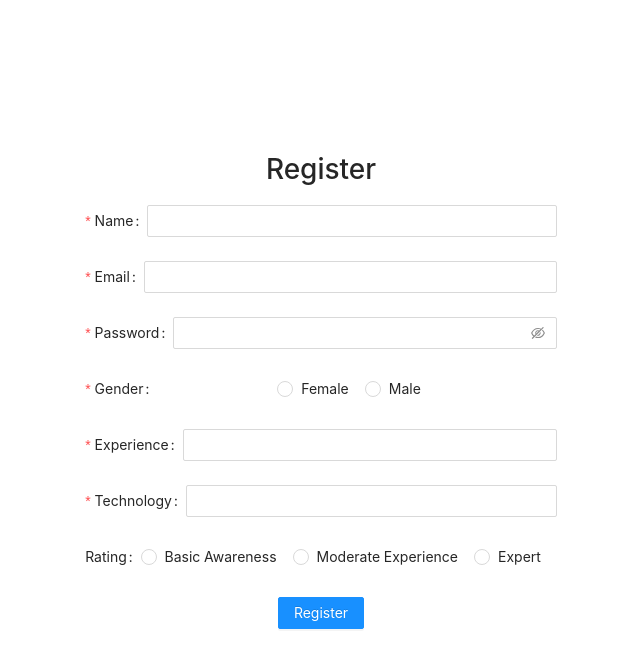
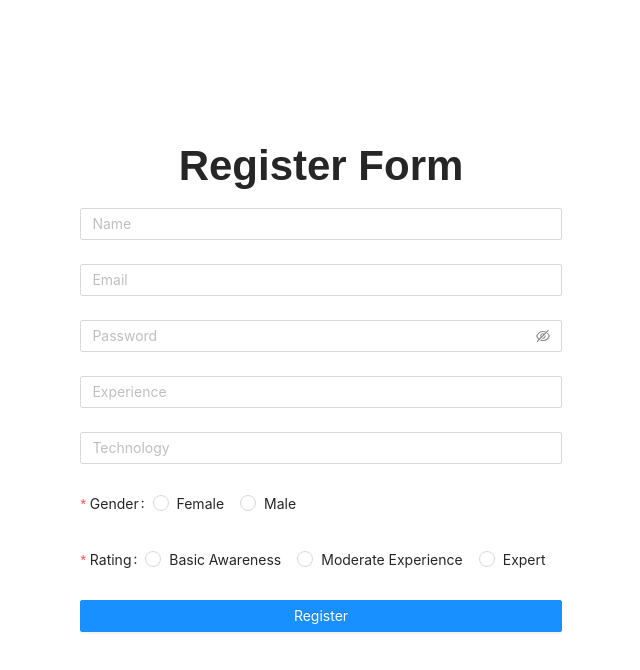
Before and after one commit to Archana-archu1809/form, a React (Create React App) app: page /signup in a window 1280 px wide. Shown: the top 670 px of the page, without its empty margins (319-959 px from the left). Built offline with nearby package versions, Linux system fonts and the light colour scheme.

Commit message:
ui changes

```diff
--- a/src/App.css
+++ b/src/App.css
@@ -1,39 +1 @@
 @import '~antd/dist/antd.css';
-.App {
-  text-align: center;
-}
-
-.App-logo {
-  height: 40vmin;
-  pointer-events: none;
-}
-
-@media (prefers-reduced-motion: no-preference) {
-  .App-logo {
-    animation: App-logo-spin infinite 20s linear;
-  }
-}
-
-.App-header {
-  background-color: #282c34;
-  min-height: 100vh;
-  display: flex;
-  flex-direction: column;
-  align-items: center;
-  justify-content: center;
-  font-size: calc(10px + 2vmin);
-  color: white;
-}
-
-.App-link {
-  color: #61dafb;
-}
-
-@keyframes App-logo-spin {
-  from {
-    transform: rotate(0deg);
-  }
-  to {
-    transform: rotate(360deg);
-  }
-}
--- a/src/App.js
+++ b/src/App.js
@@ -5,6 +5,7 @@ import Login from './Login';
 import {BrowserRouter as Router, Routes, Route} from "react-router-dom"
 import Admin from './admin';
 import AdminSide from './adminSide';
+import Datas from "./data"
 
 function App() {
   return (
@@ -15,6 +16,7 @@ function App() {
           <Route path="/signup" element={<Register/>} />
           <Route path="/admin" element={<Admin/>} />
           <Route path="/data" element={<AdminSide />} />
+          <Route path="/datas" element={<Datas/>} />
         </Routes>
       </Router>
 
--- a/src/Login.js
+++ b/src/Login.js
@@ -31,9 +31,10 @@ function Login(){
       justify="center"
       align="middle"
       style={{ minHeight: "100vh" }}
+
     >
       <Col>
-        <h1>Login</h1>
+        <h1 style={{color:"#33333",fontFamily:"'Josefin Sans', sans-serif",fontSize:"42px",fontWeight:"bold",lineHeight:1,}}>Welcome Back</h1>
         <Form autoComplete="off" onFinish={onFinish}>
           <Form.Item
             rules={[
@@ -43,10 +44,9 @@ function Login(){
                 type: "email",
               },
             ]}
-            label="Email"
             name="email"
           >
-            <Input />
+            <Input placeholder="email" />
           </Form.Item>
           <Form.Item
             rules={[
@@ -55,19 +55,18 @@ function Login(){
                 message: "Please input your password!",
               },
             ]}
-            label="Password"
             name="password"
           >
-            <Input.Password />
+            <Input.Password placeholder="password" />
           </Form.Item>
           <Form.Item>
-            <Button type="primary" htmlType="submit">
+            <Button type="primary" htmlType="submit" style={{width:"100%"}}>
              Login
             </Button>
           </Form.Item>
         </Form>
         <h3>{loginStatus}</h3>
-        <Button onClick={Register}>Register</Button>
+        <Button onClick={Register} style={{width:"100%"}}>Register</Button>
       </Col>
     </Row>
             </div>
--- a/src/Register.js
+++ b/src/Register.js
@@ -1,7 +1,6 @@
 import {Form,Input, Button,Row,Col, InputNumber, Radio} from 'antd'
 import Axios from "axios";
 import { useState } from 'react';
-import { Navigate } from 'react-router-dom';
 import {useNavigate} from "react-router-dom"
 function Register(){
 
@@ -39,7 +38,7 @@ const navigate=useNavigate();
       style={{ minHeight: "100vh" }}
     >
       <Col>
-        <h1>Register</h1>
+      <h1 style={{color:"#33333",fontFamily:"'Josefin Sans', sans-serif",fontSize:"42px",fontWeight:"bold",lineHeight:1,textAlign:"center"}}>Register Form</h1>
         <Form autoComplete="off" onFinish={onFinish}>
           <Form.Item
             rules={[
@@ -48,10 +47,10 @@ const navigate=useNavigate();
                 message: "Please input your name",
               },
             ]}
-            label="Name"
+
             name="name"
           >
-            <Input />
+            <Input placeholder='Name' />
           </Form.Item>
           <Form.Item
             rules={[
@@ -61,10 +60,10 @@ const navigate=useNavigate();
                 type: "email",
               },
             ]}
-            label="Email"
+
             name="email"
           >
-            <Input />
+            <Input placeholder='Email' />
           </Form.Item>
           <Form.Item
             rules={[
@@ -73,10 +72,34 @@ const navigate=useNavigate();
                 message: "Please input your password!",
               },
             ]}
-            label="Password"
+
             name="password"
           >
-            <Input.Password />
+            <Input.Password placeholder='Password'/>
+          </Form.Item>
+
+
+          <Form.Item
+          rules={[
+            {required:true,message:"Please input your experience"}
+          ]}
+
+          name="experience"
+          >
+            <Input placeholder='Experience' />
+
+          </Form.Item>
+          <Form.Item rules={[
+            {
+              required:true,
+              message:"Please input your technology"
+            }
+          ]}
+
+          name="technology"
+          >
+            <Input placeholder='Technology'/>
+
           </Form.Item>
           <Form.Item
           rules={[
@@ -91,30 +114,12 @@ const navigate=useNavigate();
             <Radio value="Male"> Male </Radio>
           </Radio.Group>
         </Form.Item>
-
-          <Form.Item
-          rules={[
-            {required:true,message:"Please input your experience"}
-          ]}
-          label="Experience"
-          name="experience"
-          >
-            <Input />
-
-          </Form.Item>
           <Form.Item rules={[
             {
               required:true,
               message:"Please input your technology"
             }
-          ]}
-          label="Technology"
-          name="technology"
-          >
-            <Input />
-
-          </Form.Item>
-          <Form.Item label="Rating" name="rating">
+          ]}  label="Rating" name="rating">
           <Radio.Group>
             <Radio value="Basic Awareness"> Basic Awareness </Radio>
             <Radio value="Moderate Experience"> Moderate Experience </Radio>
@@ -122,7 +127,7 @@ const navigate=useNavigate();
           </Radio.Group>
         </Form.Item>
           <Form.Item>
-            <Button type="primary" htmlType="submit">
+            <Button type="primary" htmlType="submit" style={{width:"100%"}}>
               Register
             </Button>
           </Form.Item>
--- a/src/adminSide.js
+++ b/src/adminSide.js
@@ -1,3 +1,4 @@
+import { Card } from "antd";
 import  Axios  from "axios"
 import { useEffect, useState } from "react"
 
@@ -11,7 +12,7 @@ function AdminSide(){
 
     return(
         <div>
-{data.map(data=><h1 key={data.id}>{data.email}</h1>)}
+{data.map((data)=><Card key={data.id}>{data.email}</Card>)}
         </div>
 
     )
--- /dev/null
+++ b/src/data.js
@@ -0,0 +1,23 @@
+import { useState,useEffect } from "react";
+import  Axios  from "axios"
+import { Card } from "antd";
+function Data(){
+    const [data,setData]=useState({});
+    useEffect(()=>{
+        Axios.get("http://localhost:8000/datas",).then((response)=>{
+            console.log(response.data)
+            setData(response.data.message);
+        })
+    },[])
+
+    return(
+        <>
+        {/* {/* {data.map((data)=><Card key={data.id}>{data.name}</Card>)} */}
+         {data.name}
+         {data.email}
+         {data.technology}
+         {data.experience}
+        </>
+    )
+}
+export default Data;
```
